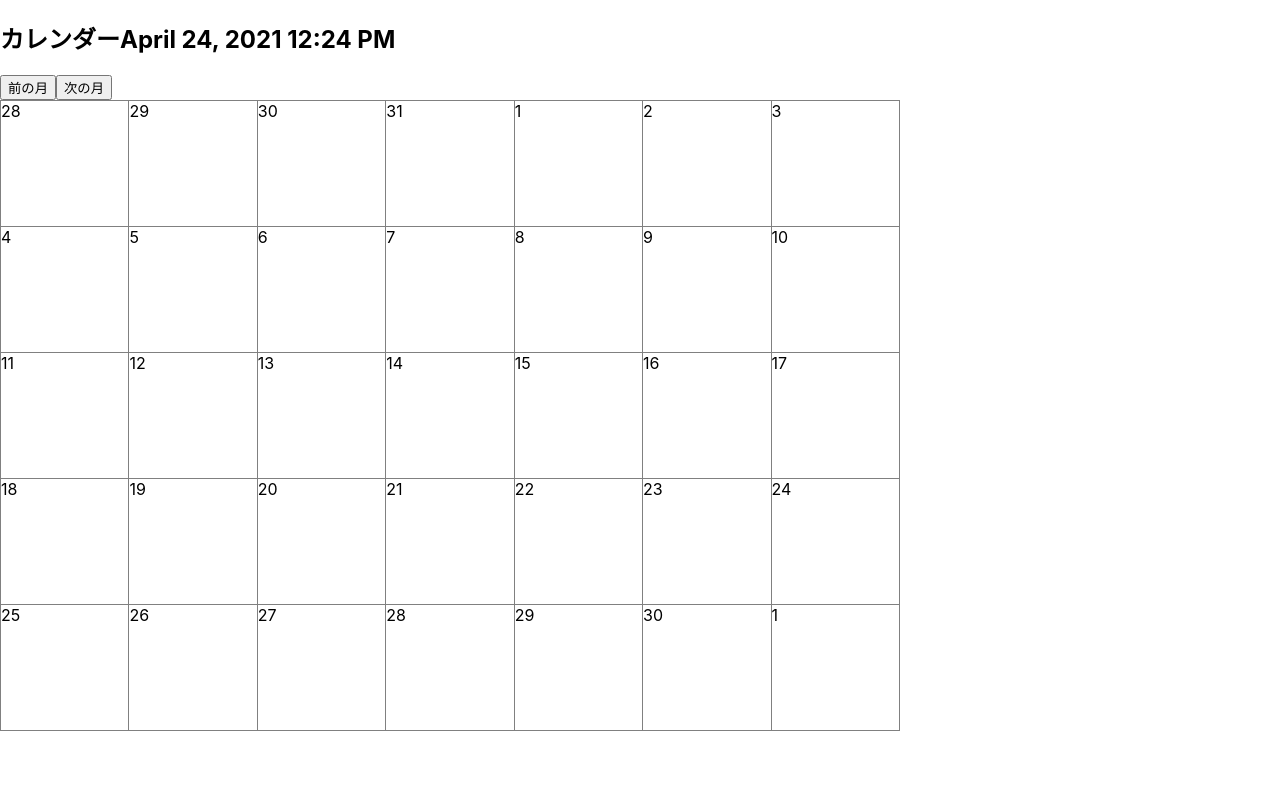
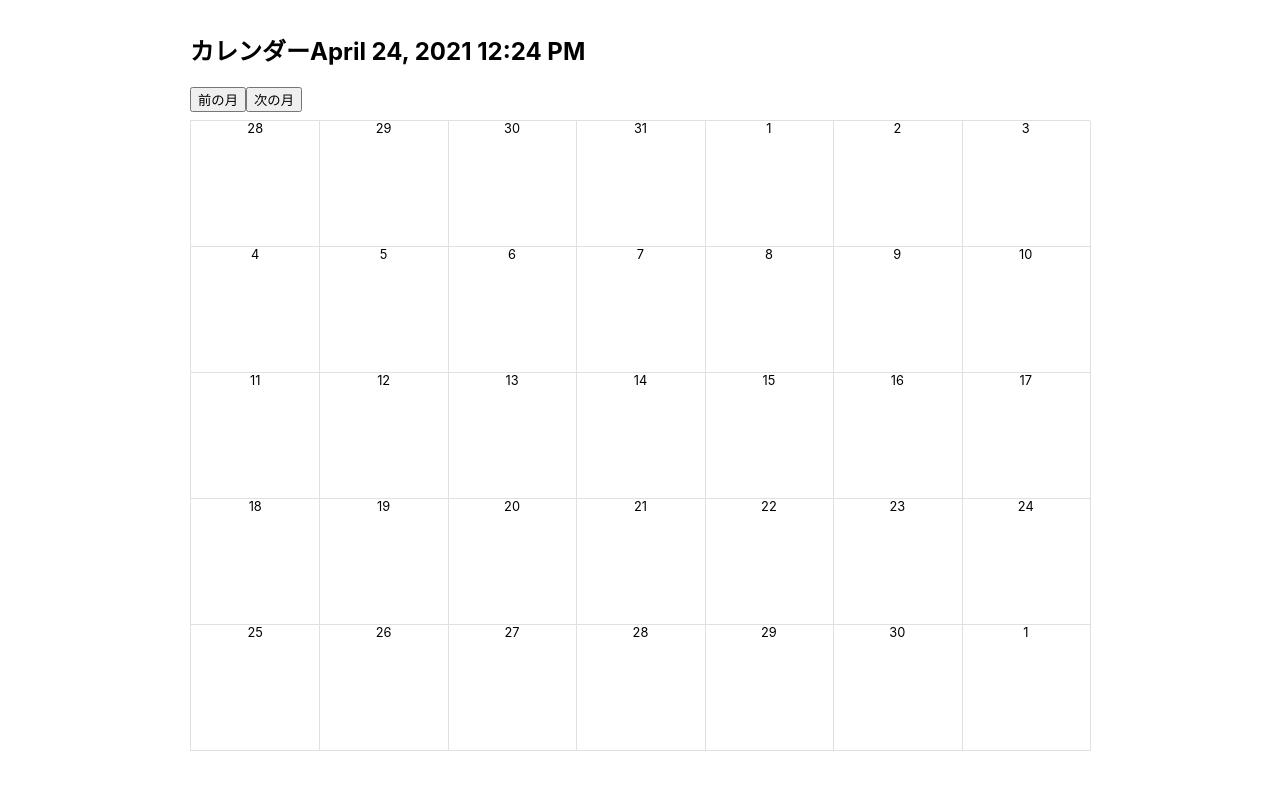
Before and after one commit to takashiuesaka/calendar-app, a React (Create React App) app: page / in a window 1280 px wide. Shown: the top 790 px of the page. Built offline with nearby package versions, Linux system fonts and the light colour scheme.

Commit message:
css ファイル化

```diff
--- /dev/null
+++ b/src/components/Calendar.css
@@ -0,0 +1,31 @@
+.content {
+    margin: 2em auto;
+    width: 900px;
+}
+.button-area{
+    margin:0.5em 0;
+}
+.button{
+    padding:4px 8px;
+    margin-right:8px;
+}
+.calendar{
+    max-width:900px;
+    border-top:1px solid #E0E0E0;
+    font-size:0.8em;
+}
+.calendar-weekly{
+    display:flex;
+    border-left:1px solid #E0E0E0;
+    /* background-color: black; */
+}
+.calendar-daily{
+    flex:1;
+    min-height:125px;
+    border-right:1px solid #E0E0E0;
+    border-bottom:1px solid #E0E0E0;
+    margin-right:-1px;
+}
+.calendar-day{
+    text-align: center;
+}
--- a/src/components/Calendar.tsx
+++ b/src/components/Calendar.tsx
@@ -1,5 +1,6 @@
 import moment from 'moment';
 import React, { useEffect, useState } from 'react';
+import './Calendar.css'
 
 const Calendar = () => {
 
@@ -64,26 +65,30 @@ const Calendar = () => {
     }, [currentDate]);
 
     return (
-        <>
+        <div className='content'>
             <h2>カレンダー{currentDate.format("LLL")}</h2>
-            <button onClick={prevMonth}>前の月</button>
-            <button onClick={nextMonth}>次の月</button>
-            <div style={{ maxWidth: '900px', borderTop: '1px solid grey' }}>
+            <div className='button-area'>
+                <button onClick={prevMonth}>前の月</button>
+                <button onClick={nextMonth}>次の月</button>
+            </div>
+            <div className='calendar'>
                 {
                     calendars.map((week, rowIndex) => {
                         return (
-                            <div key={rowIndex} style={{ display: 'flex', borderLeft: '1px solid gray' }}>
+                            <div key={rowIndex} className='calendar-weekly'>
                                 {week.map((day, colIndex) => {
                                     return (
-                                        <div key={colIndex} style={{ flex: 1, minHeight: '125px', borderRight: '1px solid gray', borderBottom: '1px solid gray' }}>
-                                            {day.date}
+                                        <div key={colIndex} className='calendar-daily'>
+                                            <div className='calendar-day'>
+                                                {day.date}
+                                            </div>
                                         </div>);
                                 })}
                             </div>);
                     })
                 }
             </div>
-        </>);
+        </div>);
 };
 
 export default Calendar;
```
